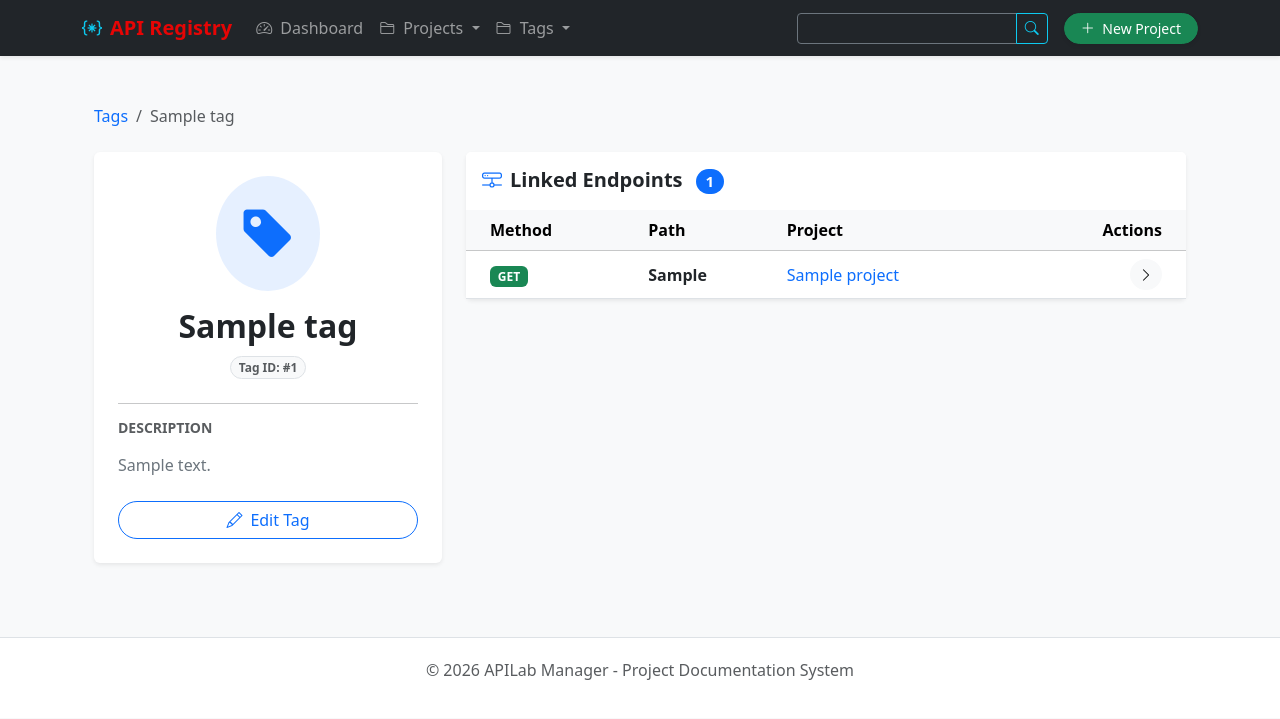
After one commit to simeon011/API-Documentation-Manager, a Django app: page /endpoints/tags/1/ in a window 1280 px wide. The commit adds this page. Shown: the top 719 px of the page. Run offline with Django 5.2, Linux system fonts and the light colour scheme; tables that the repository leaves empty hold one stand-in row (values such as "Sample post").

Commit message:
Add Tag form and Tag html pages

```diff
--- a/common/views.py
+++ b/common/views.py
@@ -14,7 +14,7 @@ def custom_404_view(request, exception):
 def dashboard(request):
     sum_projects = Project.objects.count()
     sum_endpoints = Endpoint.objects.count()
-    latest_projects = Project.objects.annotate(endpoints_count=Count('endpoints')).order_by('-updated_at')[:3]
+    latest_projects = Project.objects.annotate(endpoints_count=Count('endpoints')).order_by('-updated_at')[:5]
 
     context = {
         'sum_projects': sum_projects,
--- a/endpoints/models.py
+++ b/endpoints/models.py
@@ -7,6 +7,7 @@ from projects.models import Project
 
 class Tag(TimeStampedModel):
     name = models.CharField(max_length=100, unique=True)
+    description = models.TextField(blank=True, null=True)
 
     def __str__(self):
         return self.name
--- a/endpoints/urls.py
+++ b/endpoints/urls.py
@@ -1,11 +1,18 @@
 from django.urls import path, include
 
-from endpoints.views import edit_endpoint, delete_endpoint, details_endpoint, add_endpoint
+from endpoints.views import edit_endpoint, delete_endpoint, details_endpoint, add_endpoint, tags_list, tag_details, \
+    edit_tag, add_tag
 from projects.views import project_add
 
 app_name = 'endpoints'
 
 urlpatterns = [
+    path('tags/', tags_list, name='tags_list'),
+    path('tags/create/', add_tag, name='add_tag'),
+    path('tags/<int:pk>/', include([
+        path('', tag_details, name='tag_details'),
+        path('edit/', edit_tag, name='edit_tag'),
+    ])),
     path('<int:pk>/', include([
 
         path('project/create/', add_endpoint, name='add_endpoint'),
--- a/endpoints/views.py
+++ b/endpoints/views.py
@@ -1,7 +1,8 @@
 from django.shortcuts import render, get_object_or_404, redirect
 
-from endpoints.forms import EditEndpointForm, DeleteEndpointForm, DetailsEndpointForm, CreateEndpointForm
-from endpoints.models import Endpoint
+from endpoints.forms import EditEndpointForm, DeleteEndpointForm, DetailsEndpointForm, CreateEndpointForm, \
+    DetailsTagForm, EditTagForm, AddTag
+from endpoints.models import Endpoint, Tag
 from projects.models import Project
 
 
@@ -71,3 +72,54 @@ def add_endpoint(request, pk):
     }
 
     return render(request, 'endpoints/create_endpoint.html', context)
+
+def tags_list(request):
+    tags = Tag.objects.all()
+
+    context = {
+        'tags': tags,
+        'page_title': 'All Tags'
+    }
+
+    return render(request, 'tags/tags_list.html', context)
+
+def tag_details(request, pk):
+    tag = get_object_or_404(Tag, pk=pk)
+    endpoint = tag.endpoint_set.all()
+
+    context = {
+        'tag': tag,
+        'endpoint': endpoint,
+        'page_title': f'{tag} Details'
+    }
+
+    return render(request, 'tags/tag_detail.html', context)
+
+def edit_tag(request, pk):
+    tag = get_object_or_404(Tag, pk=pk)
+    form = EditTagForm(request.POST or None, instance=tag)
+    if request.method == 'POST' and form.is_valid():
+        form.save()
+        return redirect('endpoints:tag_details', pk=tag.pk)
+
+    context = {
+        'tag': tag,
+        'form': form,
+        'page_title': f'{tag} Edit'
+    }
+
+    return render(request, 'tags/tag_edit.html', context)
+
+def add_tag(request):
+    form = AddTag(request.POST or None)
+
+    if request.method == "POST" and form.is_valid():
+        tag = form.save()
+        return redirect('endpoints:tag_details', pk=tag.pk)
+
+    context = {
+        'form': form,
+        'page_title': 'Add Tag'
+    }
+
+    return render(request, 'tags/add_tag.html', context)
--- a/templates/base.html
+++ b/templates/base.html
@@ -16,27 +16,64 @@
 </head>
 <body>
 
-    <nav class="navbar navbar-expand-lg navbar-dark bg-dark shadow-sm">
+
+<nav class="navbar navbar-expand-lg navbar-dark bg-dark shadow-sm sticky-top mb-4">
     <div class="container">
-            <a class="navbar-brand" href="{% url 'dashboard' %}">APILab</a>
+        <a class="navbar-brand fw-bold" href="{% url 'dashboard' %}">
+            <i class="bi bi-braces-asterisk text-info me-2"></i>API Registry
+        </a>
+
         <button class="navbar-toggler" type="button" data-bs-toggle="collapse" data-bs-target="#navbarNav">
             <span class="navbar-toggler-icon"></span>
         </button>
+
         <div class="collapse navbar-collapse" id="navbarNav">
-                <ul class="navbar-nav ms-auto">
+            <ul class="navbar-nav me-auto">
                 <li class="nav-item">
-                        <a class="nav-link" href = {% url 'projects:project_add' %}>Add Project</a>
+                    <a class="nav-link {% if request.resolver_match.url_name == 'dashboard' %}active{% endif %}" href="{% url 'dashboard' %}">
+                        <i class="bi bi-speedometer2 me-1"></i> Dashboard
+                    </a>
                 </li>
-                    <li class="nav-item">
-                        <a class="nav-link" href="{% url 'projects:projects_list' %}">Projects</a>
-                    </li>
-                    <li class="nav-item">
-                        <a class="nav-link" href="#">Endpoints</a>
-                    </li>
-                    <li class="nav-item">
-                        <a class="nav-link" href="/admin" target="_blank">Admin Panel</a>
+
+                <li class="nav-item dropdown">
+                    <a class="nav-link dropdown-toggle" href="#" id="projectsDropdown" role="button" data-bs-toggle="dropdown" aria-expanded="false">
+                        <i class="bi bi-folder2 me-1"></i> Projects
+                    </a>
+                    <ul class="dropdown-menu dropdown-menu-dark shadow" aria-labelledby="projectsDropdown">
+                        <li>
+                            <a class="dropdown-item" href="{% url 'projects:projects_list' %}">
+                                <i class="bi bi-list-ul me-2"></i>All Projects
+                            </a>
                         </li>
                     </ul>
+                </li>
+
+                <li class="nav-item dropdown">
+                    <a class="nav-link dropdown-toggle" href="#" id="projectsDropdown" role="button" data-bs-toggle="dropdown" aria-expanded="false">
+                        <i class="bi bi-folder2 me-1"></i> Tags
+                    </a>
+                    <ul class="dropdown-menu dropdown-menu-dark shadow" aria-labelledby="projectsDropdown">
+                        <li>
+                            <a class="dropdown-item" href="{% url 'endpoints:tags_list' %}">
+                                <i class="bi bi-list-ul me-2"></i>All Tags
+                            </a>
+                        </li>
+                    </ul>
+                </li>
+            </ul>
+
+            <form class="d-flex me-3" action="{% url 'projects:projects_list' %}" method="GET">
+                <div class="input-group input-group-sm">
+                    <input class="form-control bg-dark text-white border-secondary" type="search" name="q" aria-label="Search">
+                    <button class="btn btn-outline-info" type="submit"><i class="bi bi-search"></i></button>
+                </div>
+            </form>
+
+            <div class="navbar-nav">
+                <a href="{% url 'projects:project_add' %}" class="btn btn-success btn-sm rounded-pill px-3 shadow-sm">
+                    <i class="bi bi-plus-lg me-1"></i> New Project
+                </a>
+            </div>
         </div>
     </div>
 </nav>
--- a/templates/endpoints/delete_endpoint.html
+++ b/templates/endpoints/delete_endpoint.html
@@ -76,7 +76,7 @@
                 <p class="text-muted small">All data associated with this endpoint will be lost forever.</p>
             </div>
             <div class="modal-footer justify-content-center border-0 pb-4">
-                <button type="button" class="btn btn-secondary px-4" data-bs-modal="modal">No, Keep it</button>
+                <button type="button" class="btn btn-secondary px-4" data-bs-dismiss="modal">No, Keep it</button>
                 <form action="{% url 'endpoints:delete_endpoint' endpoint.pk %}" method="POST">
                     {% csrf_token %}
                     <button type="submit" class="btn btn-danger px-4 shadow-sm">Yes, Delete Forever</button>
--- /dev/null
+++ b/templates/tags/tag_detail.html
@@ -0,0 +1,101 @@
+{% extends 'base.html' %}
+
+{% block content %}
+<div class="container mt-5">
+    <nav aria-label="breadcrumb" class="mb-4">
+        <ol class="breadcrumb">
+            <li class="breadcrumb-item"><a href="{% url 'endpoints:tags_list' %}" class="text-decoration-none">Tags</a></li>
+            <li class="breadcrumb-item active" aria-current="page">{{ tag.name }}</li>
+        </ol>
+    </nav>
+
+    <div class="row">
+        <div class="col-lg-4 mb-4">
+            <div class="card border-0 shadow-sm">
+                <div class="card-body p-4">
+                    <div class="text-center mb-4">
+                        <div class="bg-primary bg-opacity-10 d-inline-block p-4 rounded-circle mb-3">
+                            <i class="bi bi-tag-fill text-primary display-4"></i>
+                        </div>
+                        <h2 class="fw-bold">{{ tag.name }}</h2>
+                        <span class="badge bg-light text-muted border rounded-pill">Tag ID: #{{ tag.id }}</span>
+                    </div>
+
+                    <hr class="opacity-10">
+
+                    <div class="mb-4">
+                        <h6 class="text-uppercase text-muted small fw-bold mb-3">Description</h6>
+                        <p class="text-secondary">
+                            {% if tag.description %}
+                                {{ tag.description }}
+                            {% else %}
+                                <span class="fst-italic opacity-50">No description provided for this tag.</span>
+                            {% endif %}
+                        </p>
+                    </div>
+
+                    <div class="d-grid gap-2">
+                        <a href="{% url 'endpoints:edit_tag' tag.pk %}" class="btn btn-outline-primary rounded-pill">
+                            <i class="bi bi-pencil me-2"></i>Edit Tag
+                        </a>
+                    </div>
+                </div>
+            </div>
+        </div>
+
+        <div class="col-lg-8">
+            <div class="card border-0 shadow-sm">
+                <div class="card-header bg-white border-0 py-3">
+                    <h5 class="mb-0 fw-bold">
+                        <i class="bi bi-hdd-network me-2 text-primary"></i>Linked Endpoints
+                        <span class="badge bg-primary rounded-pill ms-2">{{ tag.endpoint_set.count }}</span>
+                    </h5>
+                </div>
+                <div class="card-body p-0">
+                    <div class="table-responsive">
+                        <table class="table table-hover align-middle mb-0">
+                            <thead class="table-light">
+                                <tr>
+                                    <th class="ps-4">Method</th>
+                                    <th>Path</th>
+                                    <th>Project</th>
+                                    <th class="text-end pe-4">Actions</th>
+                                </tr>
+                            </thead>
+                            <tbody>
+                                {% for endpoint in tag.endpoint_set.all %}
+                                <tr>
+                                    <td class="ps-4">
+                                        <span class="badge {% if endpoint.method == 'GET' %}bg-success{% elif endpoint.method == 'POST' %}bg-primary{% else %}bg-warning{% endif %}">
+                                            {{ endpoint.method }}
+                                        </span>
+                                    </td>
+                                    <td class="fw-bold text-dark">{{ endpoint.path }}</td>
+                                    <td>
+                                        <a href="{% url 'projects:project_details' endpoint.project.pk %}" class="text-decoration-none">
+                                            {{ endpoint.project.name }}
+                                        </a>
+                                    </td>
+                                    <td class="text-end pe-4">
+                                        <a href="{% url 'endpoints:detail_endpoint' endpoint.pk %}" class="btn btn-sm btn-light rounded-circle">
+                                            <i class="bi bi-chevron-right"></i>
+                                        </a>
+                                    </td>
+                                </tr>
+                                {% empty %}
+                                <tr>
+                                    <td colspan="4" class="text-center py-5">
+                                        <i class="bi bi-info-circle display-6 text-muted d-block mb-3 opacity-25"></i>
+                                        <p class="text-muted">No endpoints are currently using this tag.</p>
+                                    </td>
+                                </tr>
+                                {% endfor %}
+                            </tbody>
+                        </table>
+                    </div>
+                </div>
+            </div>
+        </div>
+    </div>
+</div>
+{% endblock %}
```
Also changed, not shown: endpoints/forms.py (+12 -2 lines), projects/views.py (+11 -2 lines), templates/projects/details.html (+10 -1 lines), templates/projects/project_list.html (+13 -2 lines), templates/tags/add_tag.html (added, +63 -0 lines), templates/tags/tag_edit.html (added, +59 -0 lines), templates/tags/tags_list.html (added, +86 -0 lines), endpoints/migrations/0003_tag_description.py (added). Lines whose indentation alone changed are shown as unchanged.
